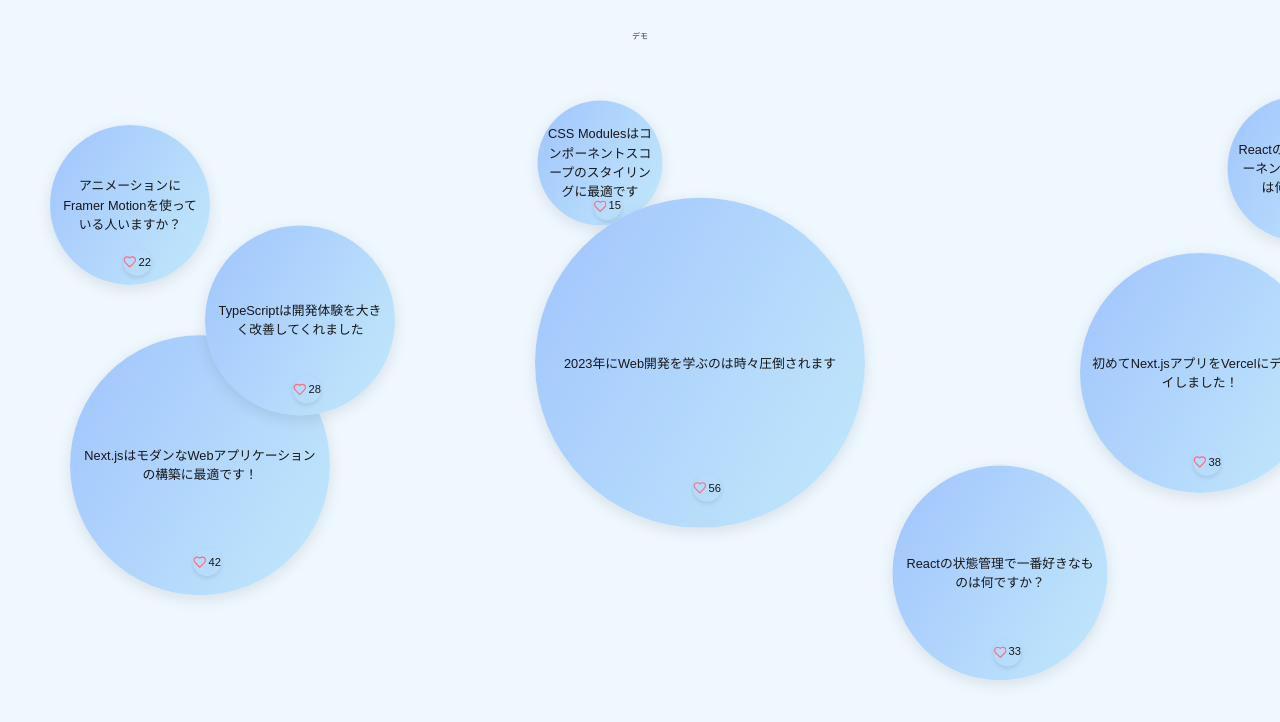
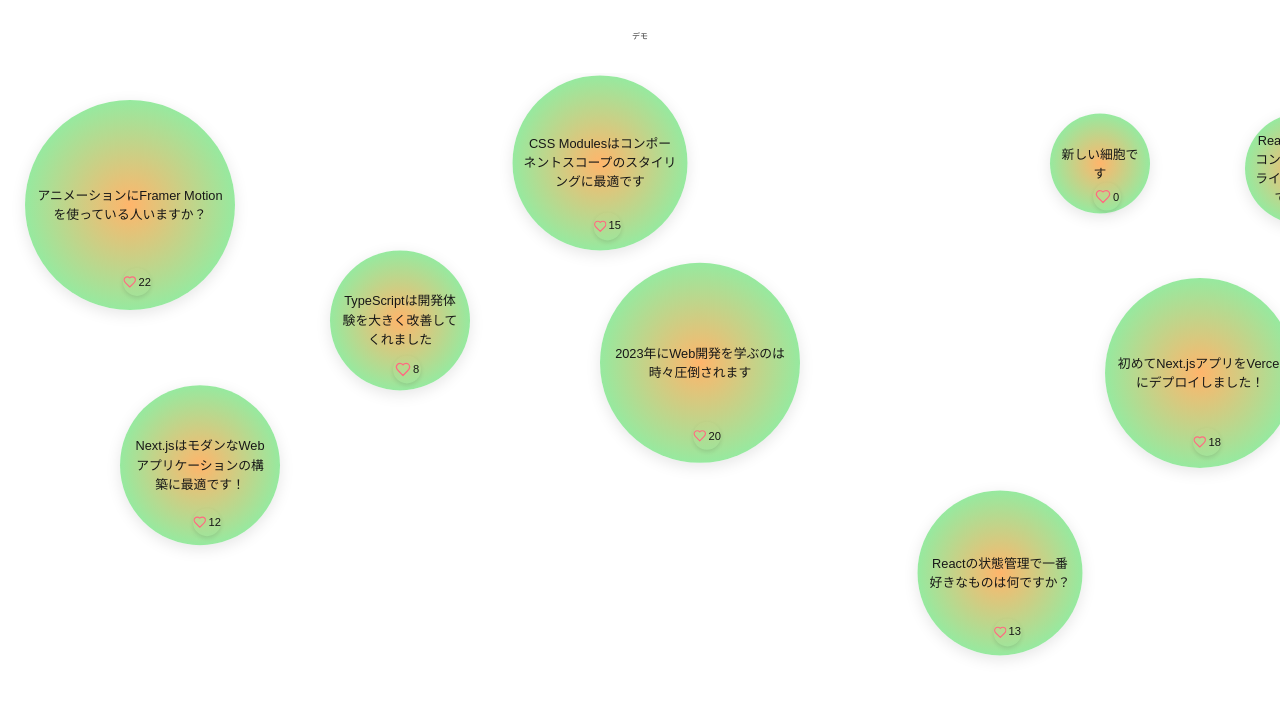
Before and after one commit to K-Kizuku/TEKUTEKU, a Next.js app in the folder front/: page /pages/index in a window 1280 px wide. Shown: the top 722 px of the page. Built offline with nearby package versions, Linux system fonts and the light colour scheme; a web font is replaced by a local one.

Commit message:
change bubble color

```diff
--- a/front/src/app/components/Bubble/Bubble.module.css
+++ b/front/src/app/components/Bubble/Bubble.module.css
@@ -12,7 +12,7 @@
     width: 100%;
     height: 100%;
     border-radius: 50%;
-    background-image: linear-gradient(120deg, #a1c4fd 0%, #c2e9fb 100%);
+    background: radial-gradient(#ffb56b, #6bffb5);
     display: flex;
     justify-content: center;
     align-items: center;
--- a/front/src/app/components/Bubble/page.tsx
+++ b/front/src/app/components/Bubble/page.tsx
@@ -13,7 +13,7 @@ interface BubbleProps {
 }
 
 export default function Bubble({ bubble, onLike, showReplies, toggleReplies, position }: BubbleProps) {
-    const size = 50 + bubble.likes * 5;
+    const size = 100 + bubble.likes * 5;
     const [animationDelay, setAnimationDelay] = useState<string | null>(null);
     const [isClicked, setIsClicked] = useState(false);
     const [isClosing, setIsClosing] = useState(false);
@@ -62,6 +62,8 @@ export default function Bubble({ bubble, onLike, showReplies, toggleReplies, pos
         }
     };
 
+
+
     return (
         <div
             className={`${styles.bubbleContainer} ${isClicked ? styles.clicked : ''}`}
@@ -97,7 +99,7 @@ export default function Bubble({ bubble, onLike, showReplies, toggleReplies, pos
                                     width: `${50 + size / 4}px`,
                                     height: `${50 + size / 4}px`,
                                     borderRadius: '50%',
-                                    background: 'linear-gradient(to top, #feada6 0%, #f5efef 100%)',
+                                    background: 'linear-gradient(to top, #6bffb5 0%, #6bffb5 80%)',
                                     left: `${position.x + size / 2 - 25 - size / 8}px`,
                                     top: `${position.y + size / 2 - 25 - size / 8}px`,
                                     '--bubble-index': index,
--- a/front/src/app/components/BubbleVis/BubbleVis.module.css
+++ b/front/src/app/components/BubbleVis/BubbleVis.module.css
@@ -1,10 +1,11 @@
 .container {
   position: relative;
-  background: #f0f0f0;
+  background:red;
 }
 .scrollContainer {
   width: 100vw;
   height: 100vh;
   overflow: auto;
   position: relative;
+
 }
--- a/front/src/app/data/dummy.ts
+++ b/front/src/app/data/dummy.ts
@@ -3,8 +3,9 @@ import type { BubbleType } from "./types"
 export const bubbleData: BubbleType[] = [
   {
     id: 1,
+    school:1,
     text: "Next.jsはモダンなWebアプリケーションの構築に最適です！",
-    likes: 42,
+    likes: 12,
     x: 200,
     y: 400,
     date: new Date(),
@@ -17,9 +18,10 @@ export const bubbleData: BubbleType[] = [
   },
   {
     id: 2,
+    school:2,
     text: "TypeScriptは開発体験を大きく改善してくれました",
-    likes: 28,
-    x: 300,
+    likes: 8,
+    x: 400,
     y: 250,
     date: new Date(),
     replies: [
@@ -29,6 +31,7 @@ export const bubbleData: BubbleType[] = [
   },
   {
     id: 3,
+    school:1,
     text: "CSS Modulesはコンポーネントスコープのスタイリングに最適です",
     likes: 15,
     x: 600,
@@ -42,8 +45,9 @@ export const bubbleData: BubbleType[] = [
   },
   {
     id: 4,
+    school:2,
     text: "Reactの状態管理で一番好きなものは何ですか？",
-    likes: 33,
+    likes: 13,
     x: 1000,
     y: 500,
     date: new Date(),
@@ -56,8 +60,9 @@ export const bubbleData: BubbleType[] = [
   },
   {
     id: 5,
+    school:1,
     text: "2023年にWeb開発を学ぶのは時々圧倒されます",
-    likes: 56,
+    likes: 20,
     x: 700,
     y: 290,
     date: new Date(),
@@ -69,8 +74,9 @@ export const bubbleData: BubbleType[] = [
   },
   {
     id: 6,
+    school:2,
     text: "Reactの良いUIコンポーネントライブラリは何ですか？",
-    likes: 19,
+    likes: 2,
     x: 1300,
     y: 100,
     date: new Date(),
@@ -82,8 +88,9 @@ export const bubbleData: BubbleType[] = [
   },
   {
     id: 7,
+    school:1,
     text: "初めてNext.jsアプリをVercelにデプロイしました！",
-    likes: 38,
+    likes: 18,
     x: 1200,
     y: 300,
     date: new Date(),
@@ -95,6 +102,7 @@ export const bubbleData: BubbleType[] = [
   },
   {
     id: 8,
+    school:2,
     text: "アニメーションにFramer Motionを使っている人いますか？",
     likes: 22,
     x: 130,
@@ -105,22 +113,28 @@ export const bubbleData: BubbleType[] = [
       { id: 802, text: "APIがとても直感的です" },
     ],
   },
+  {
+    id: 10,
+    school:1,
+    text: "新しい細胞です",
+    likes: 0,
+    x: 1100,
+    y: 100,
+    date: new Date(),
+
+  },
 ];
 
 
 export const newbubbleData: BubbleType[] = [
     {
       id: 10,
-      text: "Next.jsはモダンなWebアプリケーションの構築に最適です！",
-      likes: 42,
-      x: 1400,
+      school:1,
+      text: "新しい細胞です",
+      likes: 0,
+      x: 1100,
       y: 100,
       date: new Date(),
-      replies: [
-        { id: 101, text: "完全に同意します！" },
-        { id: 102, text: "SSRの機能は革命的ですね" },
-        { id: 103, text: "でもRemixの方が好きです" },
-        { id: 104, text: "App Routerを試しましたか？" },
-      ],
+
     },
 ];
--- a/front/src/app/data/types.ts
+++ b/front/src/app/data/types.ts
@@ -4,6 +4,7 @@ export interface ReplyType {
 }
 
 export interface BubbleType {
+  school:number
   id: number
   text: string
   likes: number
--- a/front/src/app/pages/index/index.module.css
+++ b/front/src/app/pages/index/index.module.css
@@ -4,7 +4,7 @@
     display: flex;
     flex-direction: column;
     align-items: center;
-    background-color: #f0f8ff;
+
   }
 
   .main {
```
Also changed, not shown: front/src/app/components/BubbleVis/page.tsx (line endings or trailing spaces), front/src/app/pages/index2/index2.css (added), front/src/app/pages/index2/page.tsx (added).
